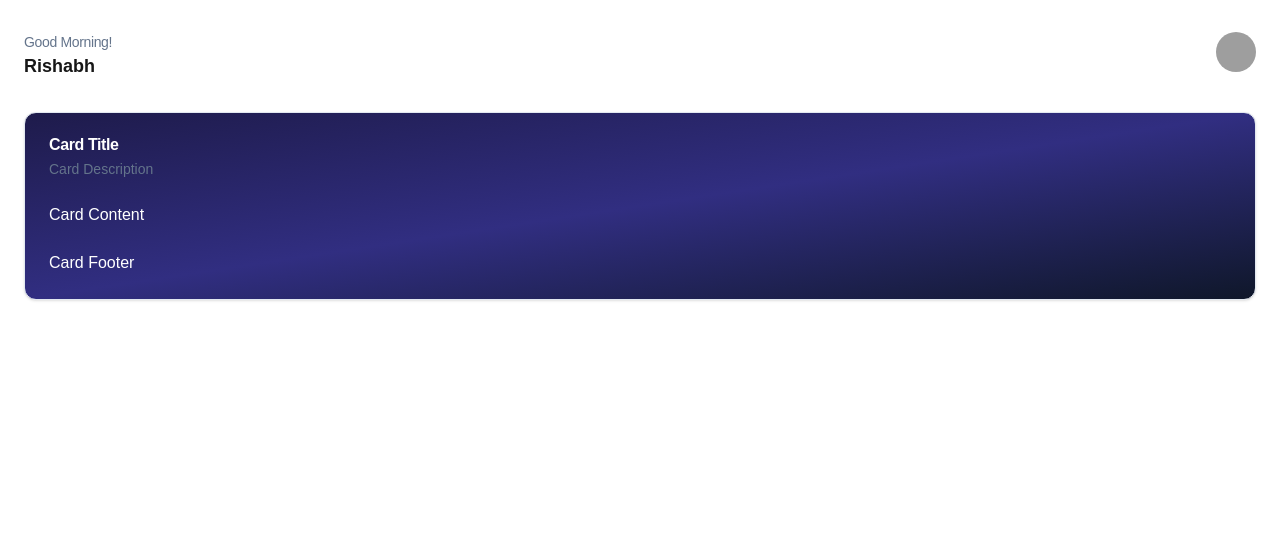
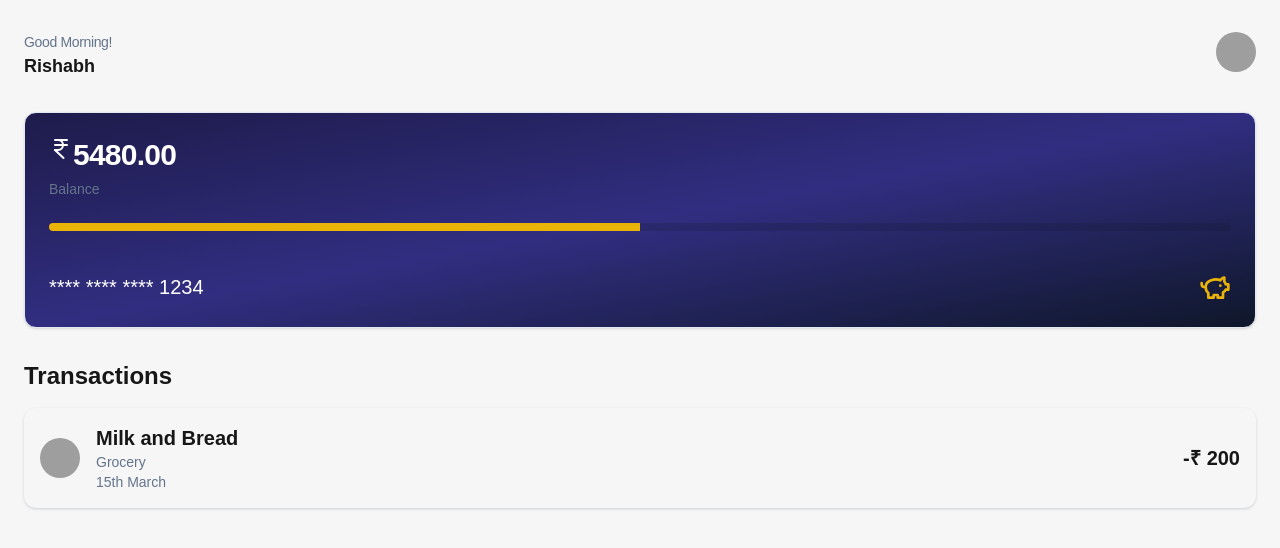
Before and after one commit to notrishabh/budgeteer, a Next.js app: page / in a window 1280 px wide. Shown: the top 548 px of the page. Built offline with nearby package versions, Linux system fonts and the light colour scheme; grey boxes are pictures that could not be loaded.

Commit message:
Commented dark mode, CreditCard details added, Transaction component

```diff
--- a/app/CreditCard.tsx
+++ b/app/CreditCard.tsx
@@ -6,19 +6,24 @@ import {
   CardHeader,
   CardTitle,
 } from "@/components/ui/card";
+import { Progress } from "@/components/ui/progress";
+import { IndianRupee, PiggyBank } from "lucide-react";
 
 export default function CreditCard() {
   return (
     <Card className="bg-gradient-to-br from-indigo-950 via-indigo-900 to-slate-900 text-white">
       <CardHeader>
-        <CardTitle>Card Title</CardTitle>
-        <CardDescription>Card Description</CardDescription>
+        <CardTitle className="flex text-3xl">
+          <IndianRupee /> 5480.00
+        </CardTitle>
+        <CardDescription>Balance</CardDescription>
       </CardHeader>
       <CardContent>
-        <p>Card Content</p>
+        <Progress value={50} />
       </CardContent>
-      <CardFooter>
-        <p>Card Footer</p>
+      <CardFooter className="mt-4 text-xl justify-between items-center">
+        <p>**** **** **** 1234</p>
+        <PiggyBank className="h-8 w-8 text-yellow-500" />
       </CardFooter>
     </Card>
   );
--- /dev/null
+++ b/app/Transaction.tsx
@@ -0,0 +1,22 @@
+import { Avatar, AvatarFallback } from "@/components/ui/avatar";
+import { AvatarImage } from "@radix-ui/react-avatar";
+
+export default function Transaction() {
+  return (
+    <div className="rounded-xl shadow shadow-gray-300 p-4 flex gap-4 items-center">
+      <Avatar>
+        <AvatarImage src="https://github.com/shadcn.png" />
+        <AvatarFallback>CN</AvatarFallback>
+      </Avatar>
+      <div>
+        <h4 className="text-xl font-semibold">Milk and Bread</h4>
+        <p className="text-sm text-muted-foreground">Grocery</p>
+        <p className="text-sm text-muted-foreground">15th March</p>
+      </div>
+      {/*move this element to the right of the flex box*/}
+      <div className="ml-auto">
+        <h4 className="font-semibold text-xl">-₹ 200</h4>
+      </div>
+    </div>
+  );
+}
--- a/app/globals.css
+++ b/app/globals.css
@@ -3,16 +3,16 @@
 @tailwind utilities;
 
 :root {
-  --background: #ffffff;
+  --background: #f6f6f6;
   --foreground: #171717;
 }
 
-@media (prefers-color-scheme: dark) {
-  :root {
-    --background: #0a0a0a;
-    --foreground: #ededed;
-  }
-}
+/*@media (prefers-color-scheme: dark) {*/
+/*  :root {*/
+/*    --background: #0a0a0a;*/
+/*    --foreground: #ededed;*/
+/*  }*/
+/*}*/
 
 body {
   color: var(--foreground);
--- a/app/page.tsx
+++ b/app/page.tsx
@@ -1,5 +1,6 @@
 import { Avatar, AvatarFallback, AvatarImage } from "@/components/ui/avatar";
 import CreditCard from "./CreditCard";
+import Transaction from "./Transaction";
 
 // https://dribbble.com/shots/16492237-Expense-Tracker-App
 export default function Home() {
@@ -20,6 +21,10 @@ export default function Home() {
       <div className="mt-8">
         <CreditCard />
       </div>
+      <div className="space-y-4 mt-8">
+        <h4 className="text-2xl font-bold">Transactions</h4>
+        <Transaction />
+      </div>
     </section>
   );
 }
--- /dev/null
+++ b/components/ui/progress.tsx
@@ -0,0 +1,28 @@
+"use client";
+
+import * as React from "react";
+import * as ProgressPrimitive from "@radix-ui/react-progress";
+
+import { cn } from "@/lib/utils";
+
+const Progress = React.forwardRef<
+  React.ElementRef<typeof ProgressPrimitive.Root>,
+  React.ComponentPropsWithoutRef<typeof ProgressPrimitive.Root>
+>(({ className, value, ...props }, ref) => (
+  <ProgressPrimitive.Root
+    ref={ref}
+    className={cn(
+      "relative h-2 w-full overflow-hidden rounded-full bg-primary/20",
+      className,
+    )}
+    {...props}
+  >
+    <ProgressPrimitive.Indicator
+      className="h-full w-full flex-1 bg-yellow-500 transition-all"
+      style={{ transform: `translateX(-${100 - (value || 0)}%)` }}
+    />
+  </ProgressPrimitive.Root>
+));
+Progress.displayName = ProgressPrimitive.Root.displayName;
+
+export { Progress };
--- a/package.json
+++ b/package.json
@@ -11,6 +11,7 @@
   "dependencies": {
     "@radix-ui/react-avatar": "^1.1.0",
     "@radix-ui/react-icons": "^1.3.0",
+    "@radix-ui/react-progress": "^1.1.0",
     "class-variance-authority": "^0.7.0",
     "clsx": "^2.1.1",
     "lucide-react": "^0.445.0",
--- a/tailwind.config.ts
+++ b/tailwind.config.ts
@@ -10,53 +10,53 @@ const config: Config = {
   theme: {
     extend: {
       colors: {
-  			background: 'hsl(var(--background))',
-  			foreground: 'hsl(var(--foreground))',
+        background: "hsl(var(--background))",
+        foreground: "hsl(var(--foreground))",
         card: {
-  				DEFAULT: 'hsl(var(--card))',
-  				foreground: 'hsl(var(--card-foreground))'
+          DEFAULT: "hsl(var(--card))",
+          foreground: "hsl(var(--card-foreground))",
         },
         popover: {
-  				DEFAULT: 'hsl(var(--popover))',
-  				foreground: 'hsl(var(--popover-foreground))'
+          DEFAULT: "hsl(var(--popover))",
+          foreground: "hsl(var(--popover-foreground))",
         },
         primary: {
-  				DEFAULT: 'hsl(var(--primary))',
-  				foreground: 'hsl(var(--primary-foreground))'
+          DEFAULT: "hsl(var(--primary))",
+          foreground: "hsl(var(--primary-foreground))",
         },
         secondary: {
-  				DEFAULT: 'hsl(var(--secondary))',
-  				foreground: 'hsl(var(--secondary-foreground))'
+          DEFAULT: "hsl(var(--secondary))",
+          foreground: "hsl(var(--secondary-foreground))",
         },
         muted: {
-  				DEFAULT: 'hsl(var(--muted))',
-  				foreground: 'hsl(var(--muted-foreground))'
+          DEFAULT: "hsl(var(--muted))",
+          foreground: "hsl(var(--muted-foreground))",
         },
         accent: {
-  				DEFAULT: 'hsl(var(--accent))',
-  				foreground: 'hsl(var(--accent-foreground))'
+          DEFAULT: "hsl(var(--accent))",
+          foreground: "hsl(var(--accent-foreground))",
         },
         destructive: {
-  				DEFAULT: 'hsl(var(--destructive))',
-  				foreground: 'hsl(var(--destructive-foreground))'
+          DEFAULT: "hsl(var(--destructive))",
+          foreground: "hsl(var(--destructive-foreground))",
         },
-  			border: 'hsl(var(--border))',
-  			input: 'hsl(var(--input))',
-  			ring: 'hsl(var(--ring))',
+        border: "hsl(var(--border))",
+        input: "hsl(var(--input))",
+        ring: "hsl(var(--ring))",
         chart: {
-  				'1': 'hsl(var(--chart-1))',
-  				'2': 'hsl(var(--chart-2))',
-  				'3': 'hsl(var(--chart-3))',
-  				'4': 'hsl(var(--chart-4))',
-  				'5': 'hsl(var(--chart-5))'
-  			}
+          "1": "hsl(var(--chart-1))",
+          "2": "hsl(var(--chart-2))",
+          "3": "hsl(var(--chart-3))",
+          "4": "hsl(var(--chart-4))",
+          "5": "hsl(var(--chart-5))",
+        },
       },
       borderRadius: {
-  			lg: 'var(--radius)',
-  			md: 'calc(var(--radius) - 2px)',
-  			sm: 'calc(var(--radius) - 4px)'
-  		}
-  	}
+        lg: "var(--radius)",
+        md: "calc(var(--radius) - 2px)",
+        sm: "calc(var(--radius) - 4px)",
+      },
+    },
   },
   plugins: [require("tailwindcss-animate")],
 };
```
Also changed, not shown: 1 other file (tests, documents, lock files or other folders). Lines whose indentation alone changed are shown as unchanged.
